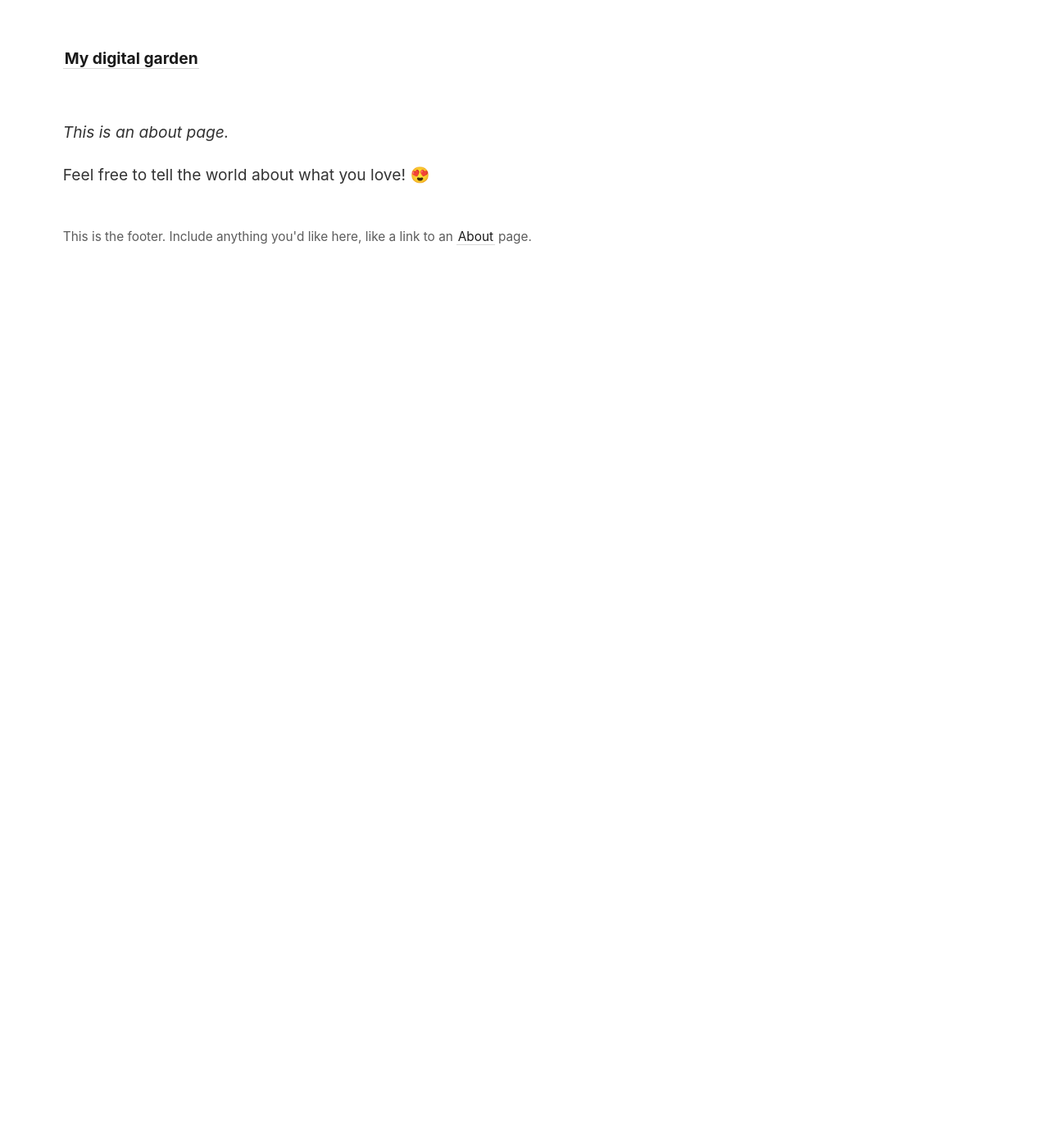
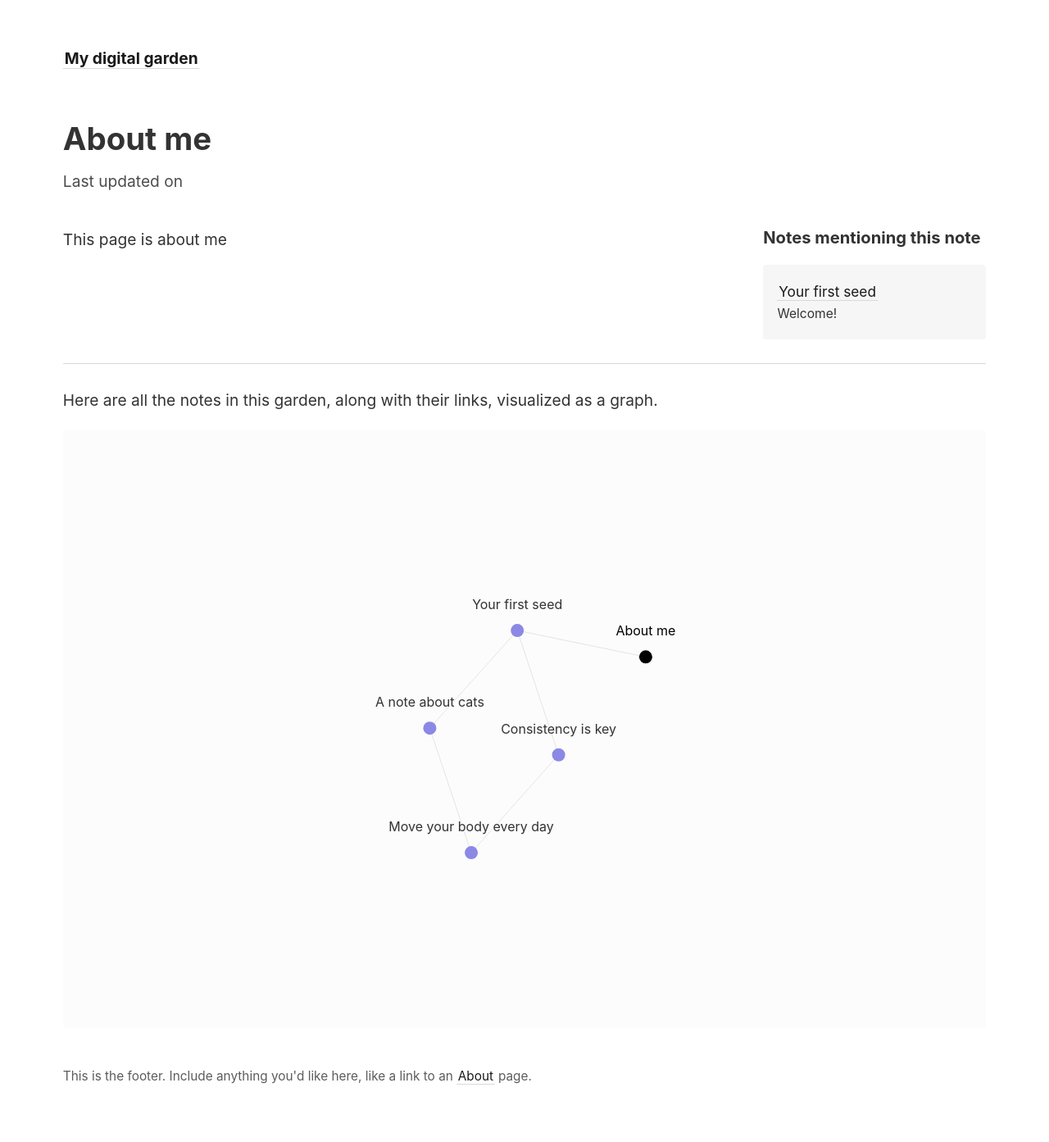
Before and after one commit to glendont/digital-garden-glendont, a Jekyll site: the page built from _notes/about.md, in a window 1280 px wide. Shown: the whole page at 82% size. Built offline with Jekyll 4.4.1, drawn with Linux system fonts in a browser that asks for light colours; before the commit the page ends 900 px from its top, so only the background shows below that.

Commit message:
Added About page

````diff
--- /dev/null
+++ b/_notes/about.md
@@ -0,0 +1,5 @@
+---
+title: About me
+---
+
+This page is about me
--- a/_notes/your-first-note.md
+++ b/_notes/your-first-note.md
@@ -10,6 +10,7 @@ This is your first note. You'll find it in the [`notes/`](https://github.com/max
 
 To link to another note, you can use multiple syntaxes. The following four use the "double-bracket" notation ([view the Markdown source file](https://github.com/maximevaillancourt/digital-garden-jekyll-template/blob/master/_notes/your-first-note.md#link-syntax) to see the underlying syntax).
 
+- This is the page about me: [[about]]
 - Using the note title: [[a note about cats]]
 - Using the note's filename: [[cats]]
 - Using the note's title, with a label: [[A note about cats|link to the note about cats using the note title]]
@@ -79,7 +80,7 @@ You can add code blocks with full syntax color highlighting by wrapping code sni
 
 ```js
 // Here's a bit of JavaScript:
-console.log('hello!')
+console.log("hello!");
 ```
 
 ```rb
@@ -93,7 +94,6 @@ end
 $ cat /dev/urandom | grep "the answer to life" # shell scripts look nice too
 ```
 
-
 ### Next steps
 
 **If this template is useful to you in any way, consider [donating](https://ko-fi.com/maximevaillancourt) to support my work**. ☕
````
